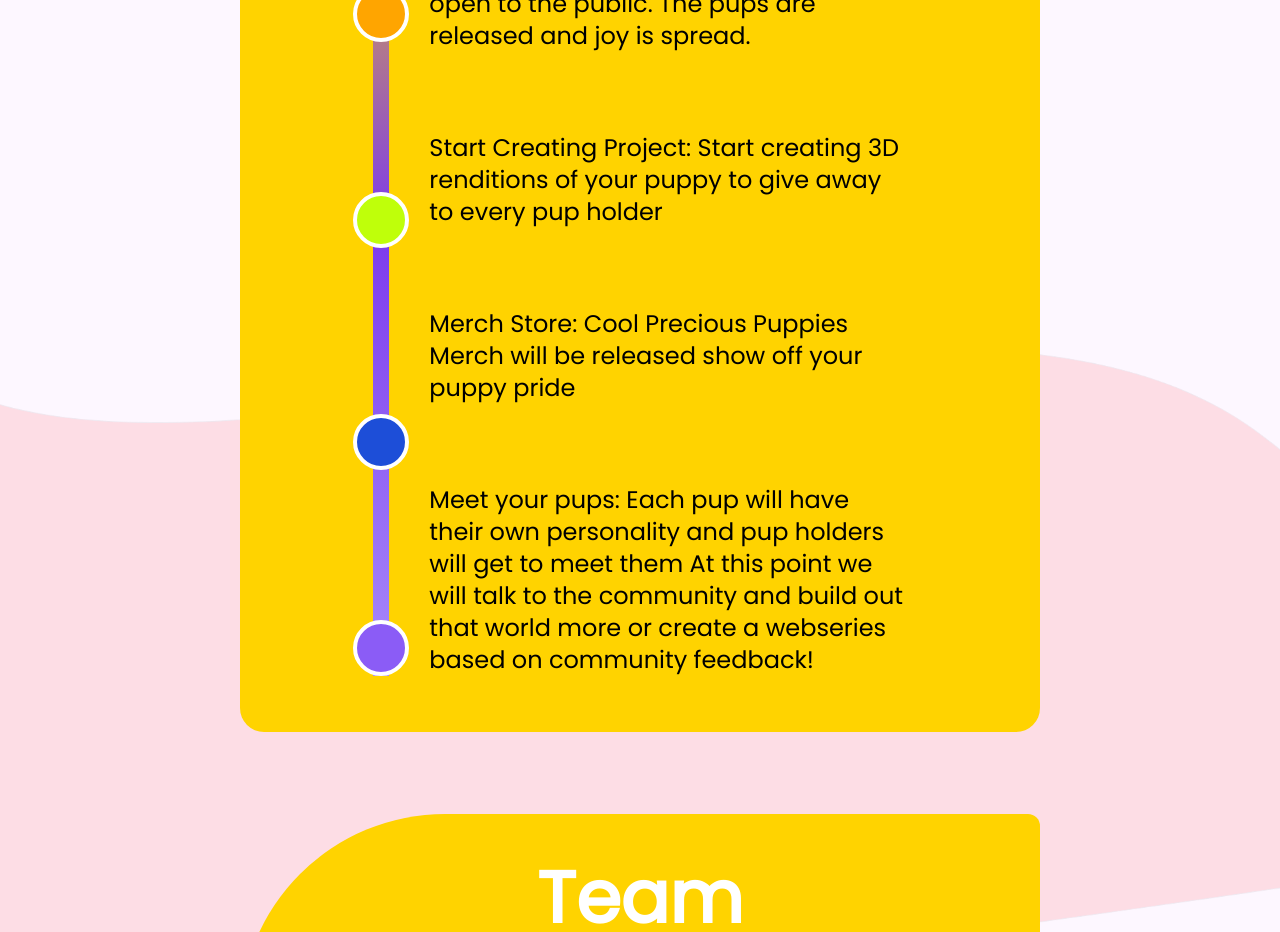
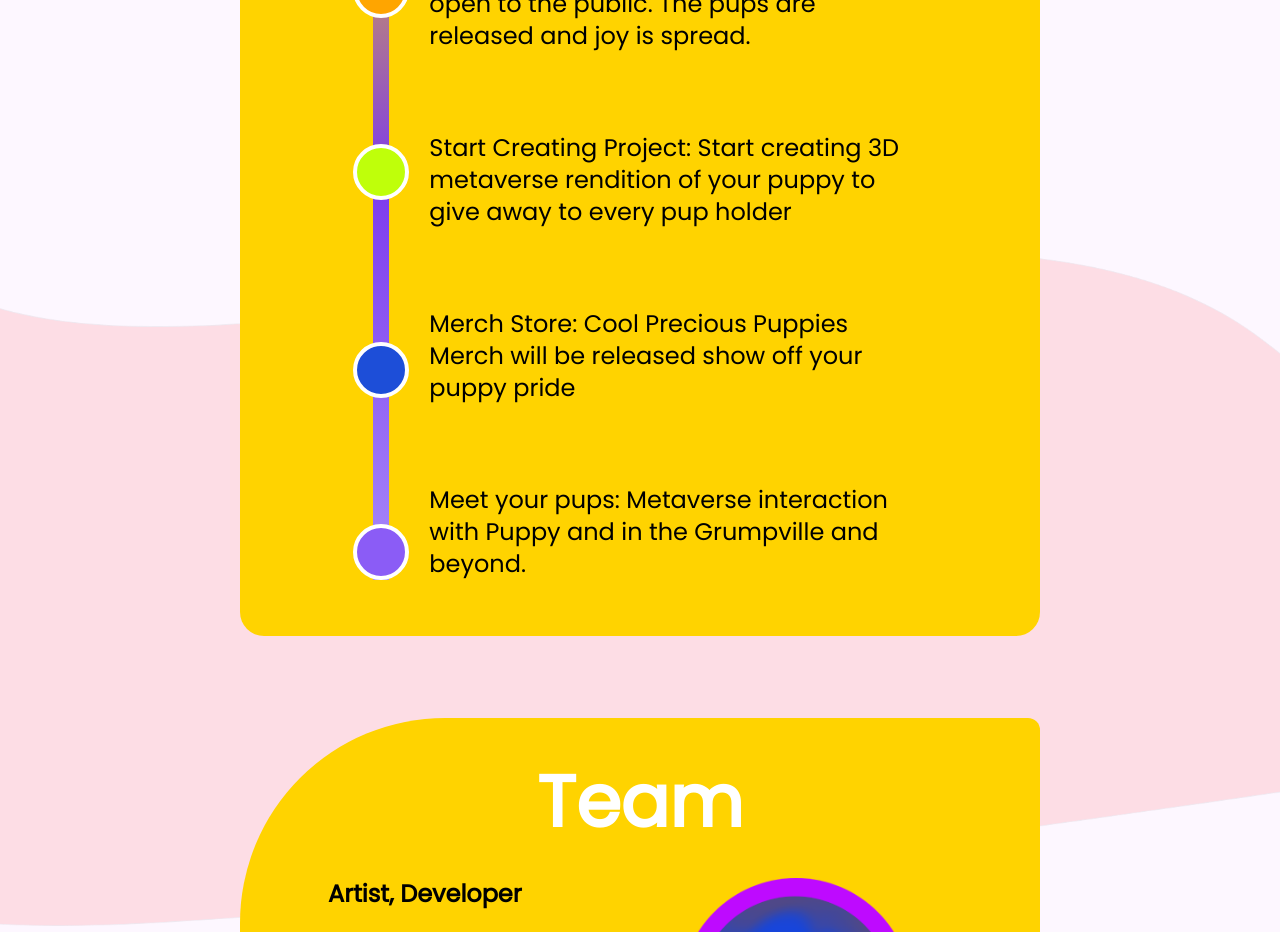
Before and after one commit to VyasSathya/ThePreciousPuppies, a React (Create React App) app: page / in a window 1280 px wide. Shown: the part 2700-3632 px from the top of the page. Built offline with nearby package versions, Linux system fonts and the light colour scheme.

Commit message:
roadmap edit

```diff
--- a/src/pages/precious-puppies/roadmap.js
+++ b/src/pages/precious-puppies/roadmap.js
@@ -37,7 +37,7 @@ const RoadMap = () => {
                 and joy is spread.{" "}
               </p>
               <p className="text-xl sm:text-2xl mt-20 ">
-                Start Creating Project: Start creating 3D renditions of your puppy to give away
+                Start Creating Project: Start creating 3D metaverse rendition of your puppy to give away
                 to every pup holder{" "}
               </p>
               <p className="text-xl sm:text-2xl pt-20 ">
@@ -45,9 +45,8 @@ const RoadMap = () => {
                 off your puppy pride{" "}
               </p>
               <p className="text-xl sm:text-2xl pt-20 ">
-                Meet your pups: Each pup will have their own personality and pup holders will get to meet them
-                At this point we will talk to the community and build out that world more or create a webseries
-                based on community feedback!
+                Meet your pups: Metaverse interaction with Puppy and in the Grumpville and beyond.
+
                 {" "}
               </p>
             </div>
```
